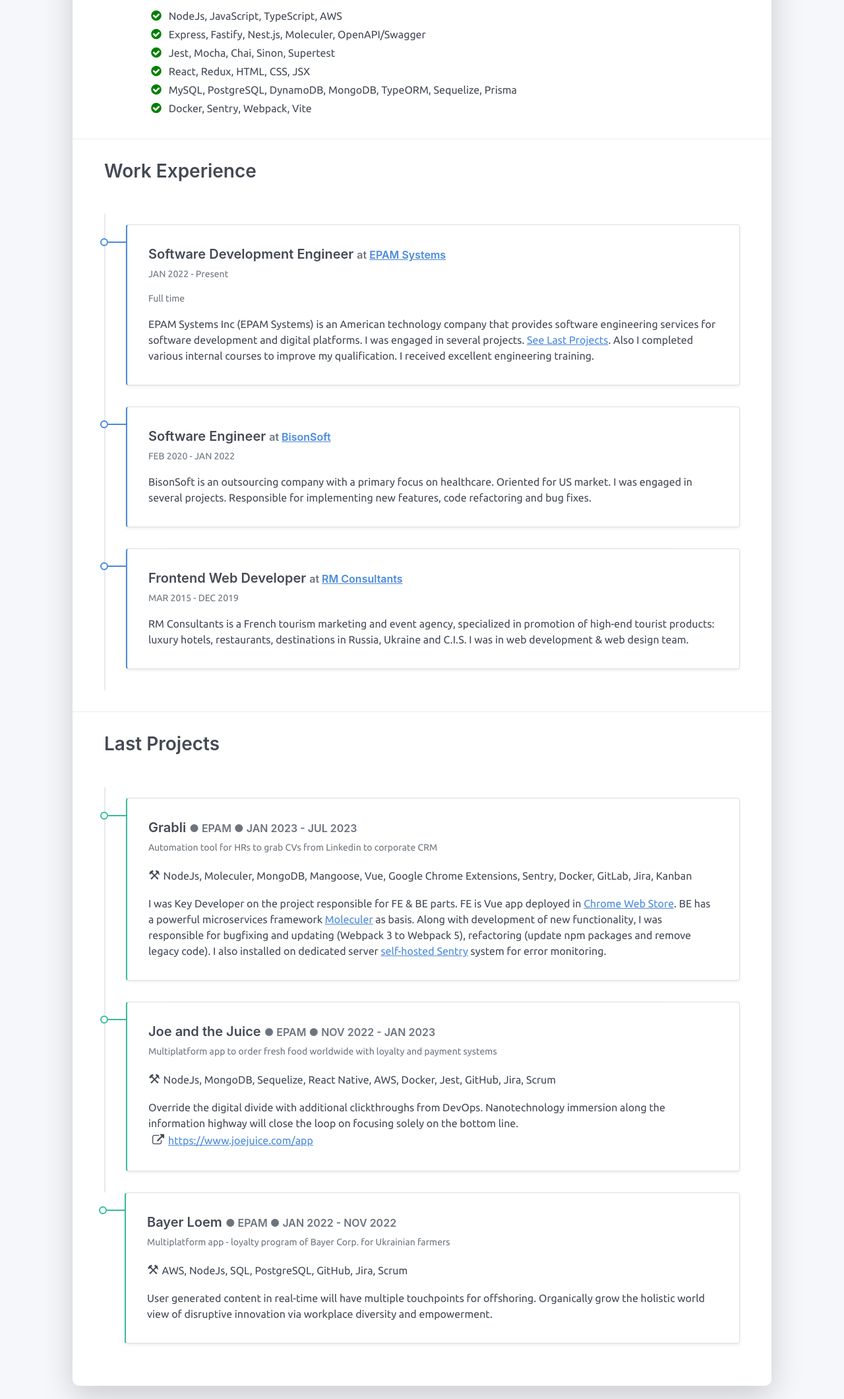
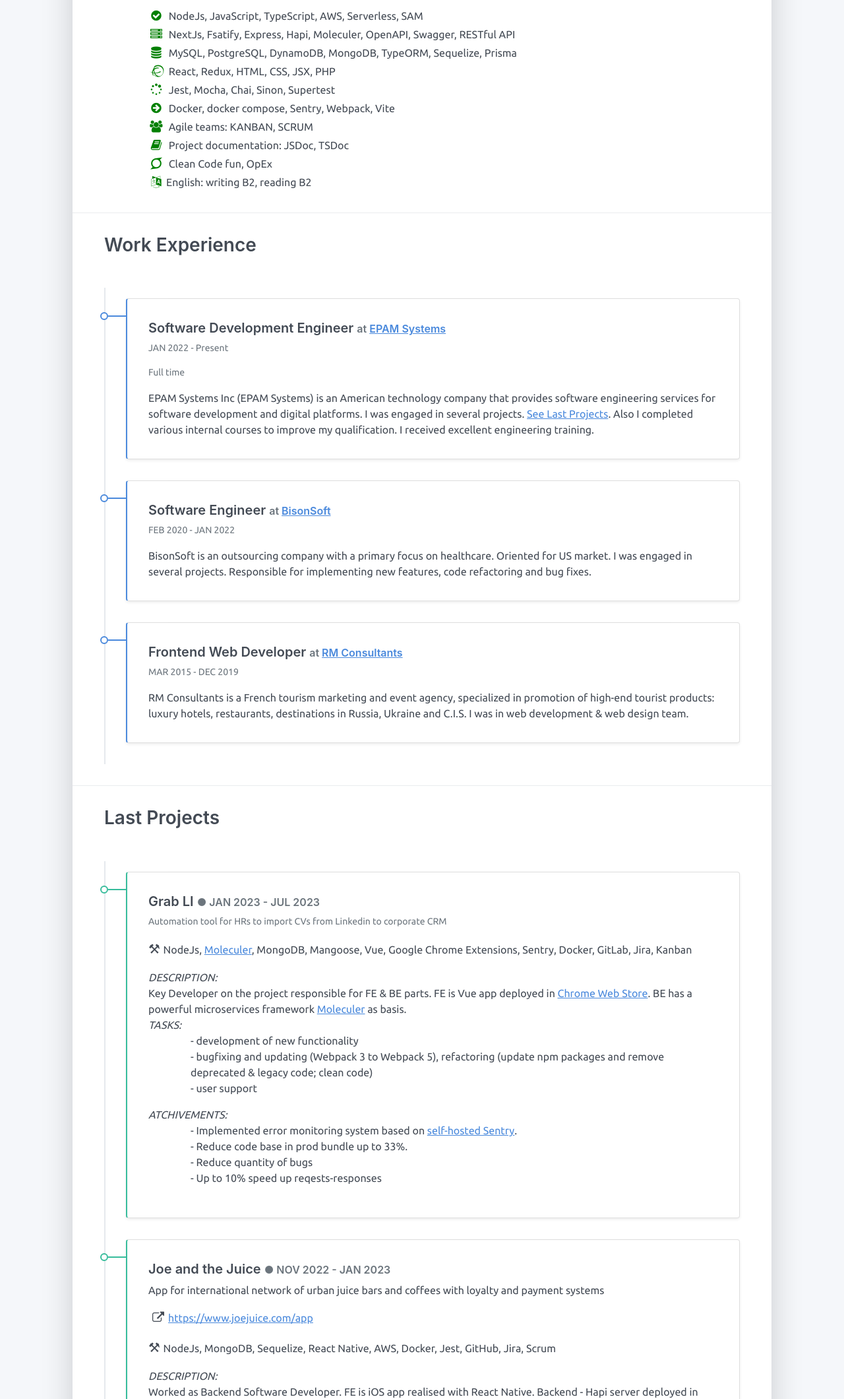
Before and after one commit to SeLub/cv, a plain HTML site: page index.html in a window 1280 px wide. Shown: the part 680-2800 px from the top of the page at 66% size. Drawn offline with Linux system fonts and the light colour scheme.

Commit message:
global update JULY 24

```diff
--- a/index.html
+++ b/index.html
@@ -46,7 +46,7 @@
     <div class="row">
       <div class="col-md-6">
         <h2 class="h3 mb-3">About Me</h2>
-        <r>Hello! I am professional full-stack developer skilled in NodeJS, AWS, React, Docker and many other tools.<br /> Here you can <a href="cv-lubimov.pdf" target="_blank">download my CV</a> in pdf and <a href="#contact">send me instant message</a>.</p>
+        <r>I am full-stack developer skilled in NodeJS, AWS, React, Docker and other tools.<br /> Here you can <a href="cv-lubimov.pdf" target="_blank">download my CV</a> in pdf and <a href="#contact">send me instant message</a>.</p>
         <p>Thank you for your attention.</p>
       </div>
       <div class="col-md-5 offset-md-1">
@@ -84,22 +84,34 @@
     <h2 class="h3 mb-3">Skills</h2>
       <ul>
             <ol>
-              <i class="fa fa-check-circle green" aria-hidden="true"></i> NodeJs, JavaScript, TypeScript, AWS
+              <i class="fa fa-check-circle green" aria-hidden="true"></i> NodeJs, JavaScript, TypeScript, AWS, Serverless, SAM
             </ol>
             <ol>
-              <i class="fa fa-check-circle green" aria-hidden="true"></i>  Express, Fastify, Nest.js, Moleculer, OpenAPI/Swagger
+              <i class="fa fa-server green" aria-hidden="true"></i>  NextJs, Fsatify, Express, Hapi, Moleculer, OpenAPI, Swagger, RESTful API
             </ol>
             <ol>
-              <i class="fa fa-check-circle green" aria-hidden="true"></i> Jest, Mocha, Chai, Sinon, Supertest
+              <i class="fa fa-database green" aria-hidden="true"></i> MySQL, PostgreSQL, DynamoDB, MongoDB, TypeORM, Sequelize, Prisma
             </ol>
             <ol>
-              <i class="fa fa-check-circle green" aria-hidden="true"></i> React, Redux, HTML, CSS, JSX
+              <i class="fa fa-ravelry green" aria-hidden="true"></i> React, Redux, HTML, CSS, JSX, PHP
             </ol>
             <ol>
-              <i class="fa fa-check-circle green" aria-hidden="true"></i> MySQL, PostgreSQL, DynamoDB, MongoDB, TypeORM, Sequelize, Prisma
+              <i class="fa fa-spinner green" aria-hidden="true"></i> Jest, Mocha, Chai, Sinon, Supertest
             </ol>
             <ol>
-              <i class="fa fa-check-circle green" aria-hidden="true"></i> Docker, Sentry, Webpack, Vite
+              <i class="fa fa-arrow-circle-right green" aria-hidden="true"></i> Docker, docker compose, Sentry, Webpack, Vite
+            </ol>
+            <ol>
+              <i class="fa fa-users green" aria-hidden="true"></i> Agile teams: KANBAN, SCRUM
+            </ol>
+            <ol>
+              <i class="fa fa-book green" aria-hidden="true"></i> Project documentation: JSDoc, TSDoc
+            </ol>
+            <ol>
+              <i class="fa fa-superpowers green" aria-hidden="true"></i> Clean Code fun, OpEx
+            </ol>
+            <ol>
+              <i class="fa fa-language green" aria-hidden="true"></i>English: writing B2, reading B2
             </ol>
       </ul>
   </div>
@@ -138,27 +150,80 @@
     <div class="timeline">
       <div class="timeline-card timeline-card-success card shadow-sm">
         <div class="card-body">
-          <div class="h5 mb-1">Grabli <span class="text-muted h6">&#9679; EPAM &#9679; JAN 2023 - JUL 2023</span></div>
-          <div class="text-muted text-small mb-2">Automation tool for HRs to grab CVs from Linkedin to corporate CRM</div>
-          <div class="mb-2"><span style='font-size:20px;'>&#9874; </span>NodeJs, Moleculer, MongoDB, Mangoose, Vue, Google Chrome Extensions, Sentry, Docker, GitLab, Jira, Kanban</div>
-          <div>I was Key Developer on the project responsible for FE & BE parts. FE is Vue app deployed in <a href="https://chrome.google.com/webstore/category/extensions" target="_blank">Chrome Web Store</a>. BE has a powerful microservices framework <a href="https://moleculer.services/index.html" target="_blank">Moleculer</a> as basis. Along with development of new functionality, I was responsible for bugfixing and updating (Webpack 3 to Webpack 5), refactoring (update npm packages and remove legacy code). I also installed on dedicated server <a href="https://develop.sentry.dev/self-hosted/" target="_blank">self-hosted Sentry</a> system for error monitoring.</div>
+          <div class="h5 mb-1">Grab LI <span class="text-muted h6">&#9679; JAN 2023 - JUL 2023</span></div>
+          <div class="text-muted text-small mb-2">Automation tool for HRs to import CVs from Linkedin to corporate CRM</div>
+          <div class="mb-2"><span style='font-size:20px;'>&#9874; </span>NodeJs, <a href="https://moleculer.services/index.html" target="_blank">Moleculer</a>, MongoDB, Mangoose, Vue, Google Chrome Extensions, Sentry, Docker, GitLab, Jira, Kanban</div>
+          <div><i>DESCRIPTION: </i><br />Key Developer on the project responsible for FE & BE parts. FE is Vue app deployed in <a href="https://chrome.google.com/webstore/category/extensions" target="_blank">Chrome Web Store</a>. BE has a powerful microservices framework <a href="https://moleculer.services/index.html" target="_blank">Moleculer</a> as basis.<br />
+            <i>TASKS: </i>
+          <ul>
+            <ol>
+              - development of new functionality
+            </ol>
+            <ol>
+              - bugfixing and updating (Webpack 3 to Webpack 5), refactoring (update npm packages and remove deprecated & legacy code; clean code)
+            </ol>
+            <ol>
+              - user support
+            </ol>
+          </ul>
+          <i>ATCHIVEMENTS: </i>
+          <ul>
+            <ol>
+              - Implemented error monitoring system based on <a href="https://develop.sentry.dev/self-hosted/" target="_blank">self-hosted Sentry</a>.
+            </ol>
+            <ol>
+              - Reduce code base in prod bundle up to 33%.
+            </ol>
+            <ol>
+              - Reduce quantity of bugs
+            </ol>
+            <ol>
+              - Up to 10% speed up reqests-responses
+            </ol>
+          </ul>
+        </div>
         </div>
       </div>
       <div class="timeline-card timeline-card-success card shadow-sm">
         <div class="card-body">
-          <div class="h5 mb-1">Joe and the Juice <span class="text-muted h6">&#9679; EPAM &#9679; NOV 2022 - JAN 2023</span></div>
-          <div class="text-muted text-small mb-2">Multiplatform app to order fresh food worldwide with loyalty and payment systems</div>
+          <div class="h5 mb-1">Joe and the Juice <span class="text-muted h6">&#9679; NOV 2022 - JAN 2023</span></div>
+          <div class="mb-2">App for international network of urban juice bars and coffees with loyalty and payment systems</div>
+          <div class="mb-2"><span class='fa fa-external-link'></span><a href="https://www.joejuice.com/app" target="_blank">https://www.joejuice.com/app</a></div>
           <div class="mb-2"><span style='font-size:20px;'>&#9874; </span>NodeJs, MongoDB, Sequelize, React Native, AWS, Docker, Jest, GitHub, Jira, Scrum</div>
-          <div>Override the digital divide with additional clickthroughs from DevOps. Nanotechnology immersion along the information highway will close the loop on focusing solely on the bottom line.<br /><span class='fa fa-external-link'></span><a href="https://www.joejuice.com/app" target="_blank">https://www.joejuice.com/app</a></div></div>
+          <i>DESCRIPTION: </i><br />Worked as Backend Software Developer. FE is iOS app realised with React Native. Backend - Hapi server deployed in AWS.</br>
+            <i>TASKS: </i><br />
+            <ul><ol>- development of new functionality</ol><ol>- product support</ol></ul>
+            <i>ATCHIVEMENTS: </i>
+            <ul>
+              <ol>- Implement RESTful services with Swagger / Open API documentation</ol>
+              <ol>- Investigation and fix Sequelise low performance cases</ol>
+              <ol>- Troubleshoot high latency in API Gateway requests</ol>
+              <ol>- Update & refactor (remove & replace deprecated packages, review deep dependancies )</ol>
+              <ol>- Improve product documentation</ol>
+            </ul>
+
         </div>
       </div>
       <div class="timeline-card timeline-card-success card shadow-sm">
         <div class="card-body">
-          <div class="h5 mb-1">Bayer Loem <span class="text-muted h6"> &#9679; EPAM &#9679; JAN 2022 - NOV 2022</span></div>
-          <div class="text-muted text-small mb-2">Multiplatform app - loyalty program of Bayer Corp. for Ukrainian farmers</div>
+          <div class="h5 mb-1">Bayer Corporation<span class="text-muted h6"> &#9679; JAN 2022 - NOV 2022</span></div>
+          <div class="mb-2"> Sales promotion loyalty App for Ukrainian farmers</div>
           <div class="mb-2"><span style='font-size:20px;'>&#9874; </span>AWS, NodeJs, SQL, PostgreSQL, GitHub, Jira, Scrum</div>
-          <div>User generated content in real-time will have multiple touchpoints for offshoring. Organically grow the holistic world view of disruptive innovation via workplace diversity and empowerment.</div>
-        </div>
+          <div class="mb-2">Worked as Backend Software Developer. Backend - microservices in AWS. <br />
+            <i>TASKS: </i>
+            <ul>
+              <ol>- development of new functionality</ol>
+              <ol>- support frontend team</ol>
+            </ul>
+            <i>ATCHIVEMENTS:</i>
+            <ul>
+              <ol>- Implement integration with 3d party loyalty system (<a href="https://antavo.com/" target="_blank">Antavo loyalty sysytem</a>)</ol>
+              <ol>- Develop, test & deploy <a href="https://aws.amazon.com/ru/lambda/" target="_blank">AWS Lambdas </a> with <a href="https://aws.amazon.com/ru/serverless/sam/" target="_blank" >AWS SAM</a></ol>
+              <ol>- Develop, test & deploy RESTful with AWS API Gateway</ol>
+              <ol>- Implement business level logic in database using NodeJs and pure SQL</ol>
+            </ul>
+          </div>
+          </div>
       </div>
     </div>
   </div>
```
